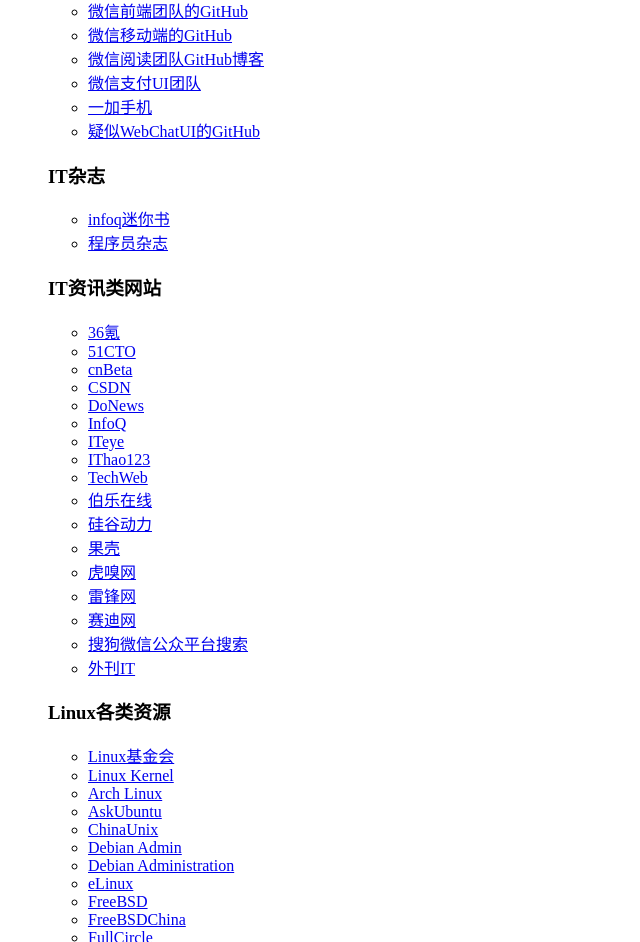
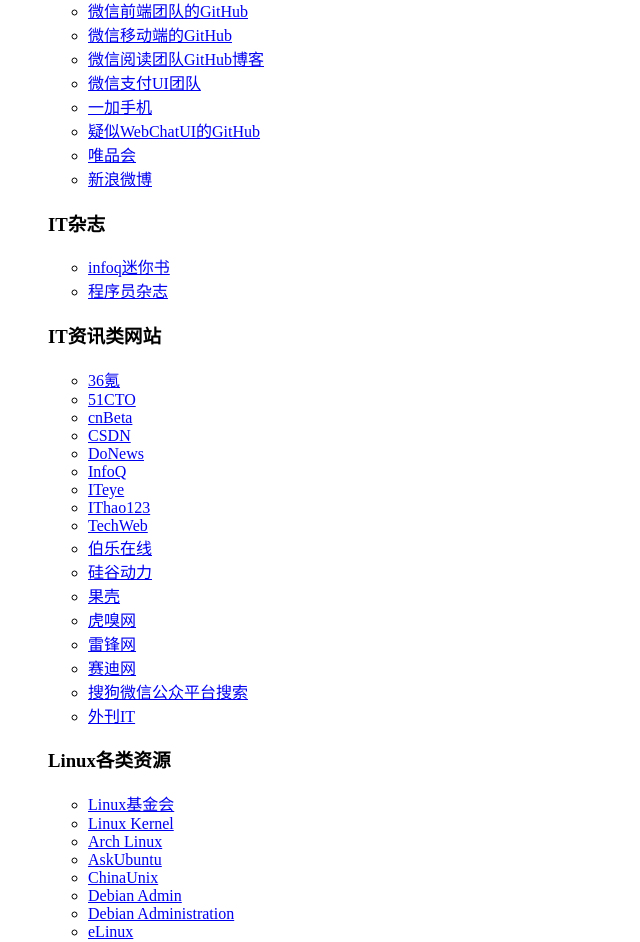
Before and after one commit to easonjim/MyLinkFavorites, a plain HTML site: page index.html in a window 1280 px wide. Shown: the part 875-1817 px from the top of the page, without its empty margins (0-640 px from the left). Drawn offline with Linux system fonts and the light colour scheme.

Commit message:
Update index.html

```diff
--- a/index.html
+++ b/index.html
@@ -57,6 +57,8 @@
                     <li><a href="https://github.com/wepayui" target="_blank">微信支付UI团队</a></li>
                     <li><a href="https://github.com/OnePlusOSS" target="_blank">一加手机</a></li>
                     <li><a href="https://github.com/wechatui" target="_blank">疑似WebChatUI的GitHub</a></li>
+                    <li><a href="https://github.com/vipshop" target="_blank">唯品会</a></li>
+                    <li><a href="https://github.com/weibocom" target="_blank">新浪微博</a></li>
                 </ul>
             </div>
             <div>
```
